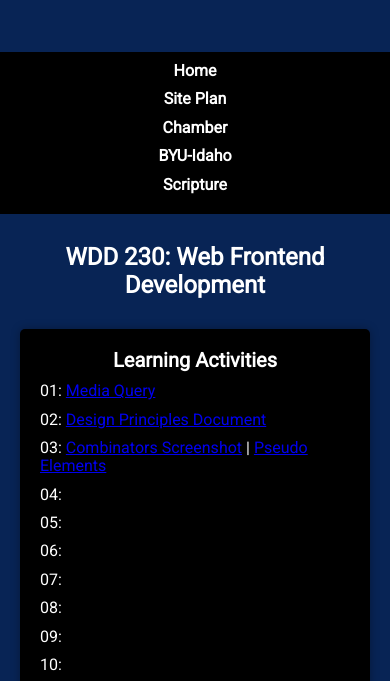
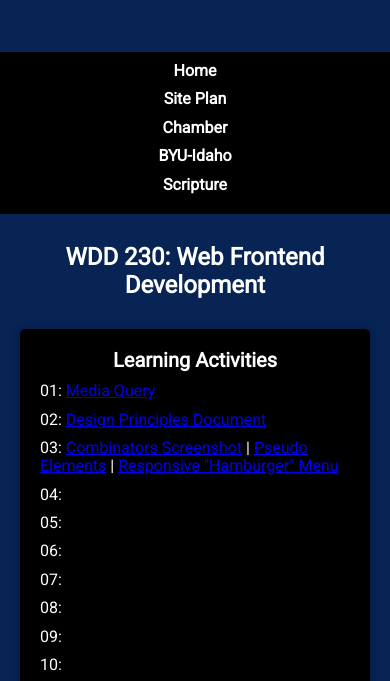
Before and after one commit to roliveira89/wdd230, a plain HTML site: page index.html in a window 390 px wide. Shown: the part 159-840 px from the top of the page. Drawn offline with Linux system fonts and the light colour scheme.

Commit message:
Responsive hamburger menu finished

```diff
--- a/index.html
+++ b/index.html
@@ -44,7 +44,7 @@
                     <!-- List items <li> and anchors <a> for learning activities will be populated here -->
                     <li>01: <a href="lesson01/media-query.html" target="_blank">Media Query</a></li>
                     <li>02: <a href="lesson02/design-principles.html" target="_blank">Design Principles Document</a></li>
-                    <li>03: <a href="lessons-images\week3-combinators.png" target="_blank">Combinators Screenshot</a> | <a href="https://codepen.io/roliveira89/pen/poqLKeO" target="_blank">Pseudo Elements</a></li>
+                    <li>03: <a href="lessons-images\week3-combinators.png" target="_blank">Combinators Screenshot</a> | <a href="https://codepen.io/roliveira89/pen/poqLKeO" target="_blank">Pseudo Elements</a> | <a href="https://codepen.io/roliveira89/pen/XWoEYYr" target="_blank">Responsive "Hamburger" Menu</a></li>
                     <li>04: </li>
                     <li>05: </li>
                     <li>06: </li>
```
